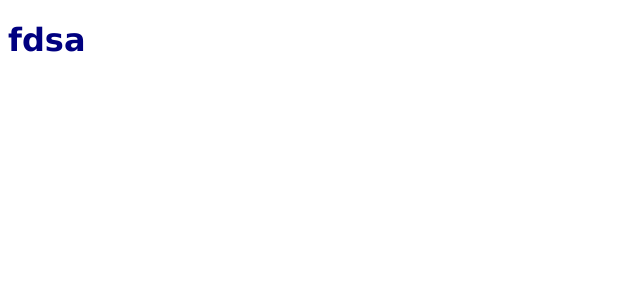
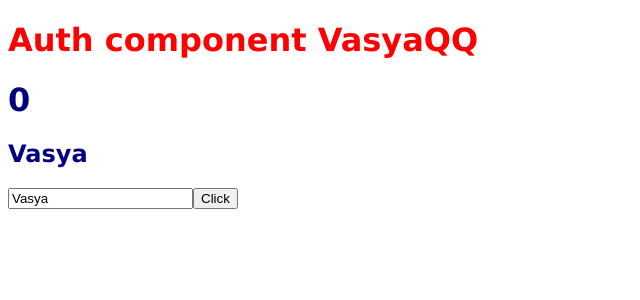
Before and after one commit to darthempire/UserManager, an Angular app: page / in a window 1280 px wide. Shown: the top 300 px of the page, without its empty margins (0-640 px from the left). Built offline with nearby package versions, Linux system fonts and the light colour scheme.

Commit message:
bindings

```diff
--- a/src/app/components/app.component.ts
+++ b/src/app/components/app.component.ts
@@ -7,4 +7,9 @@ import { Component } from '@angular/core';
 })
 export class AppComponent {
     name: string = "Vasya";
+	count: number = 0;
+
+	increase(): void {
+		this.count++;
+	}
 }
--- a/src/app/components/auth.component.ts
+++ b/src/app/components/auth.component.ts
@@ -1,13 +1,18 @@
-import { Component } from '@angular/core';
+import { Input, Component } from '@angular/core';
 
 @Component({
-  selector: 'auth-comp',
-  templateUrl: '../templates/auth/index.html',
-
+    selector: 'auth-comp',
+    templateUrl: '../templates/auth/index.html',
+	styleUrls: ['../templates/auth/css/master.css']
 })
 
 export class AuthComponent {
-  title: string;
-  name: string;
-  passwordHash: string;
+    title: string;
+    name: string = "Denchik";
+    passwordHash: string;
+
+	@Input()
+	set userName(theName: string) {
+		this.name = theName + "QQ";
+	}
 }
--- a/src/app/modules/app.module.ts
+++ b/src/app/modules/app.module.ts
@@ -4,10 +4,11 @@ import { FormsModule } from '@angular/forms';
 import { HttpModule } from '@angular/http';
 
 import { AppComponent } from '../components/app.component';
+import { AuthComponent } from '../components/auth.component';
 
 @NgModule({
     declarations: [
-    AppComponent
+        AppComponent, AuthComponent
     ],
     imports: [
         BrowserModule,
--- a/src/app/templates/app/app.html
+++ b/src/app/templates/app/app.html
@@ -1 +1,5 @@
-<h1>fdsa</h1>
+<auth-comp [userName]="name"></auth-comp>
+<h1>{{count}}</h1>
+<h2>{{name}}</h2>
+<input type="text" [(ngModel)]="name">
+<button type="button" name="button" (click)="increase($event)">Click</button>
--- a/src/app/templates/auth/index.html
+++ b/src/app/templates/auth/index.html
@@ -1 +1 @@
-<h1>Auth</h1>
+<h1>Auth component {{name}}</h1>
```
Lines whose indentation alone changed are shown as unchanged.
